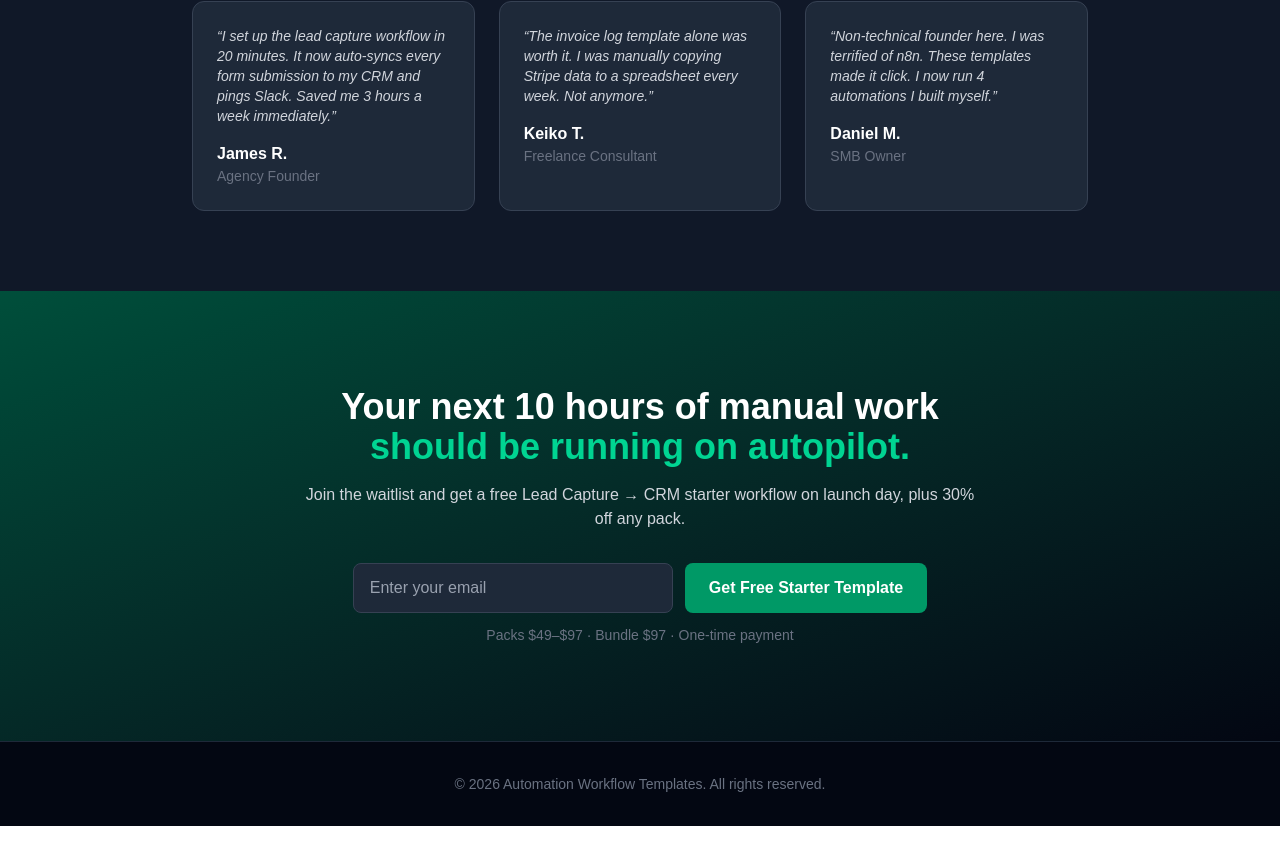
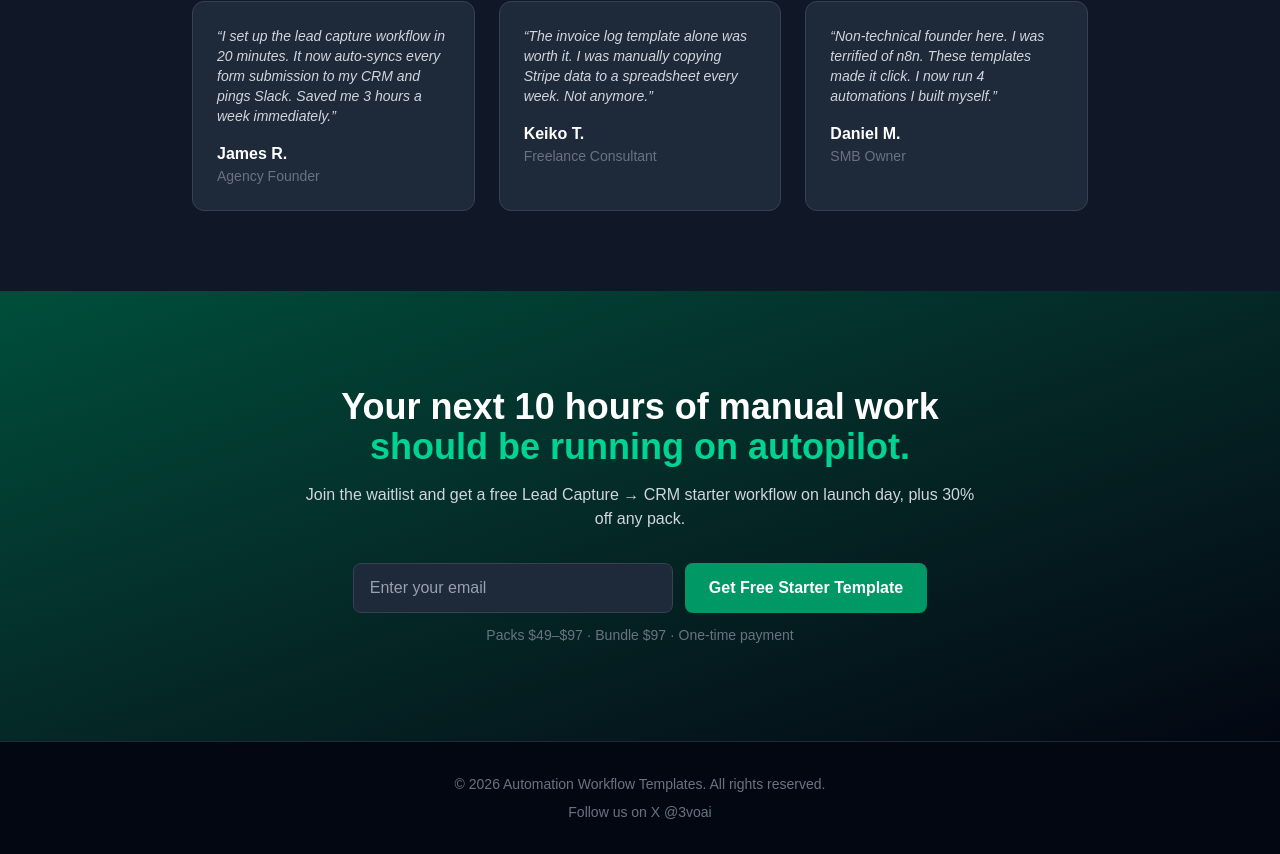
Before and after one commit to liorsolomon/automation-workflow-templates, a Next.js app: page / in a window 1280 px wide. Shown: the part 2847-3701 px from the top of the page. Before the commit the page ends 3673 px from the top, so only its background shows below. Built offline with nearby package versions, Linux system fonts and the light colour scheme; no server answers.

Commit message:
feat: add @3voai X account link to footer (#2)
Co-authored-by: liorsolomon <1450717+liorsolomon@users.noreply.github.com>
Co-authored-by: Paperclip <noreply@paperclip.ing>

```diff
--- a/app/page.tsx
+++ b/app/page.tsx
@@ -338,6 +338,16 @@ export default function Home() {
       {/* Footer */}
       <footer className="border-t border-gray-800 px-6 py-8 text-center text-sm text-gray-500">
         <p>© 2026 Automation Workflow Templates. All rights reserved.</p>
+        <p className="mt-2">
+          <a
+            href="https://x.com/3voai"
+            target="_blank"
+            rel="noopener noreferrer"
+            className="hover:text-gray-300 transition-colors"
+          >
+            Follow us on X @3voai
+          </a>
+        </p>
       </footer>
     </main>
   );
```
